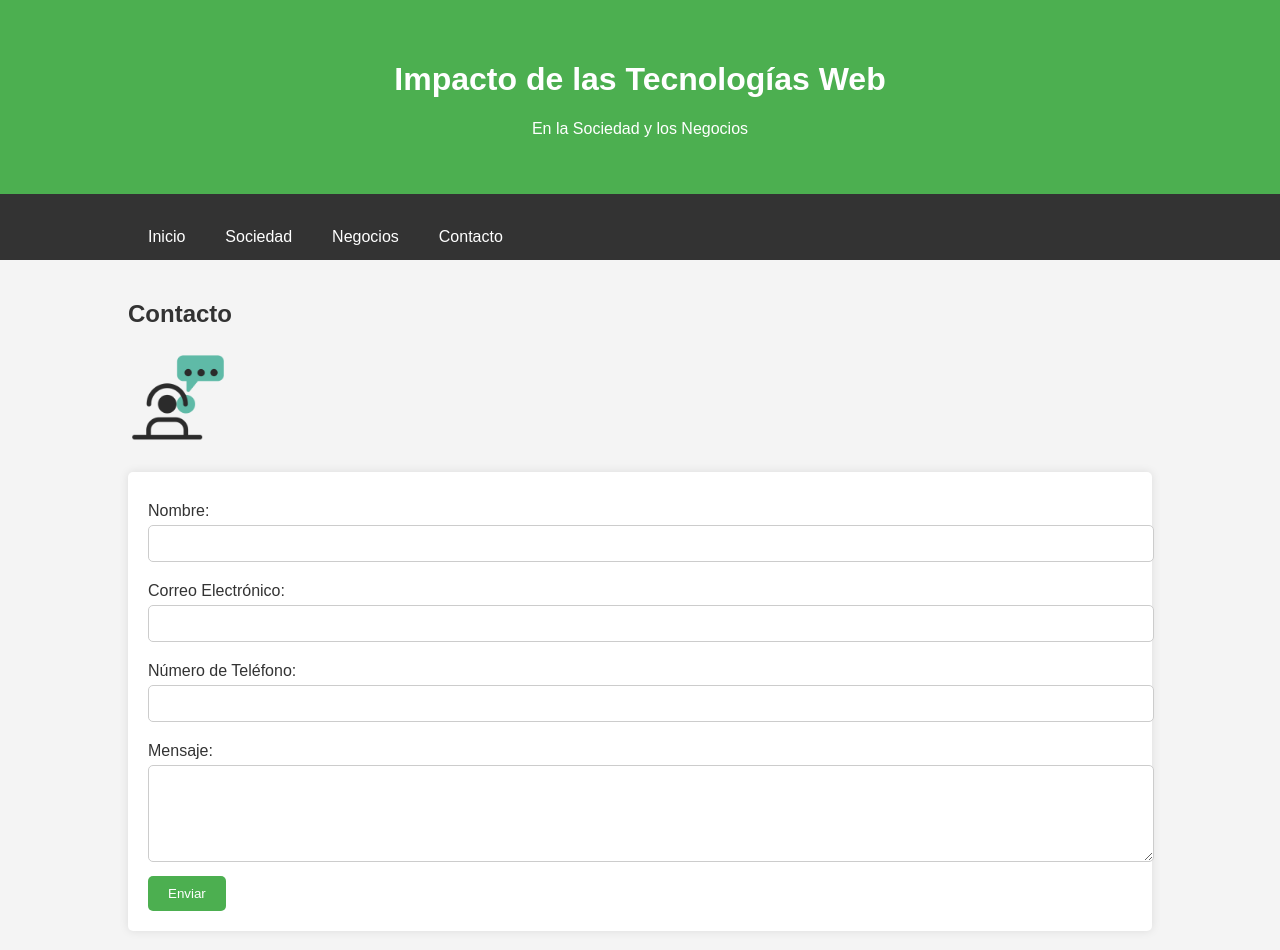
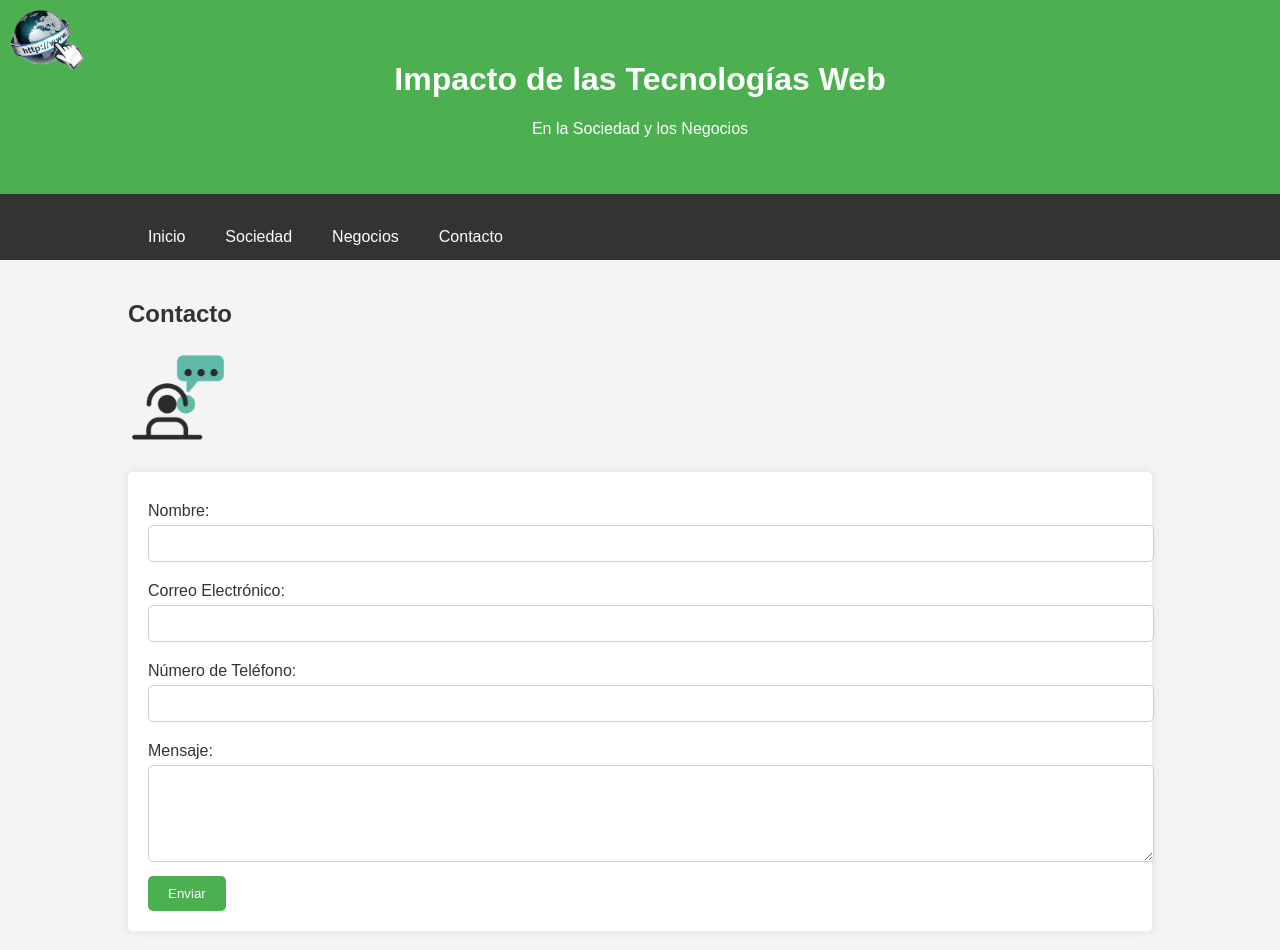
Before and after one commit to jbtorres0919/Impacto-web, a plain HTML site: page contacto.html in a window 1280 px wide. Drawn offline with Linux system fonts and the light colour scheme.

Commit message:
sexto commit

```diff
--- a/contacto.html
+++ b/contacto.html
@@ -22,6 +22,12 @@
             color: white;
             padding: 20px 0;
             text-align: center;
+        }
+        header img.logo {
+            position: absolute;
+            top: 10px;
+            left: 10px;
+            height: 60px;
         }
         .main-navbar {
             background-color: #333;
@@ -83,6 +89,7 @@
 <body>
     <header>
         <div class="container">
+            <img src="img/logo web.png" alt="Logo" class="logo">
             <h1>Impacto de las Tecnologías Web</h1>
             <p>En la Sociedad y los Negocios</p>
         </div>
```
Also changed, not shown: index.html (+8 -0 lines), inpacto-negocios.html (+7 -0 lines), inpacto-social.html (+7 -0 lines), img/logo web.png (added).
